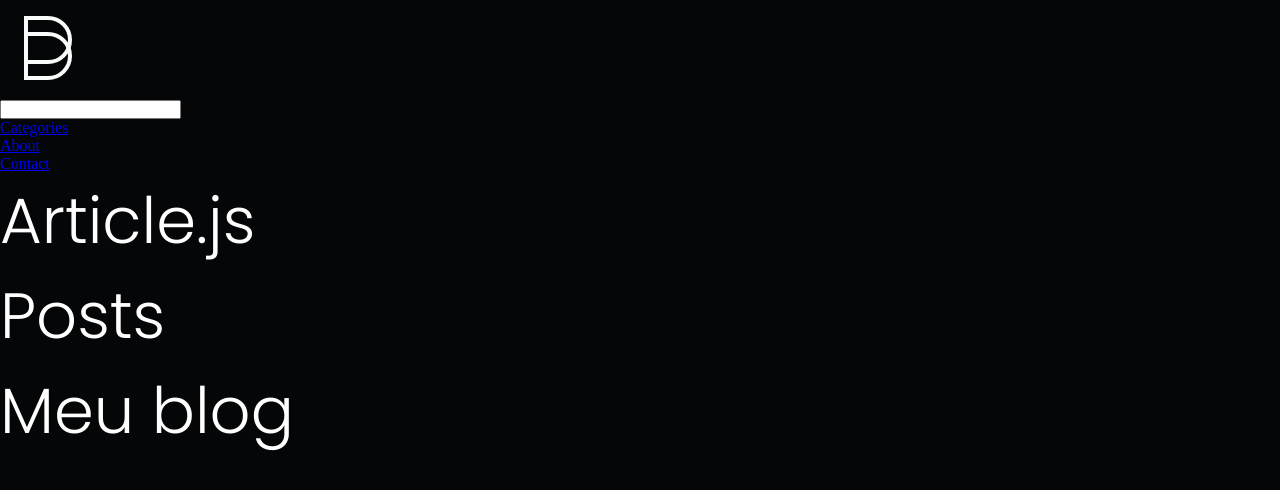
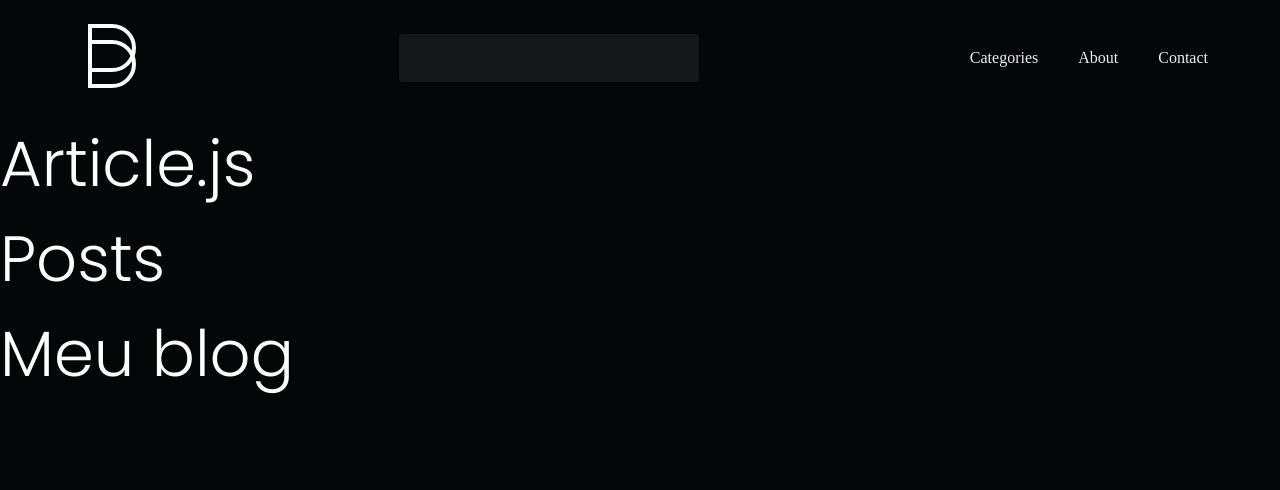
Before and after one commit to Clara-Pacheco/blog_frontendpush, a React (Create React App) app: page / in a window 1280 px wide. Shown: the top 490 px of the page. Built offline with nearby package versions, Linux system fonts and the light colour scheme.

Commit message:
Sass compiling into a final css file

```diff
--- a/src/css/style.css
+++ b/src/css/style.css
@@ -660,4 +660,63 @@ p {
 body {
   width: 100%;
   background-color: #050607;
+}
+
+header {
+  max-width: 1200px;
+  margin: 0 auto;
+  padding: 8px 24px;
+}
+
+a {
+  text-decoration: none;
+  color: #EDEFF0;
+}
+
+.flex {
+  display: flex;
+}
+
+.flex-space-between {
+  display: flex;
+  justify-content: space-between;
+  align-items: center;
+}
+
+.container {
+  max-width: 1200px;
+  margin: 0;
+}
+
+.border {
+  border: 1px solid red;
+}
+
+.menu {
+  list-style: none;
+  display: flex;
+}
+
+li {
+  margin-left: 24px;
+}
+
+.nav-link {
+  display: inline-block;
+  padding: 8px;
+  transition: 0.5s ease;
+}
+.nav-link:hover {
+  cursor: pointer;
+  opacity: 0.7;
+}
+
+.input-search {
+  height: 48px;
+  min-width: 300px;
+  background-color: #15171A;
+  border: 0;
+  border-radius: 4px;
+  color: #FAFCFC;
+  padding: 8px;
 }/*# sourceMappingURL=style.css.map */
```
Also changed, not shown: 1 other file (tests, documents, lock files or other folders).
